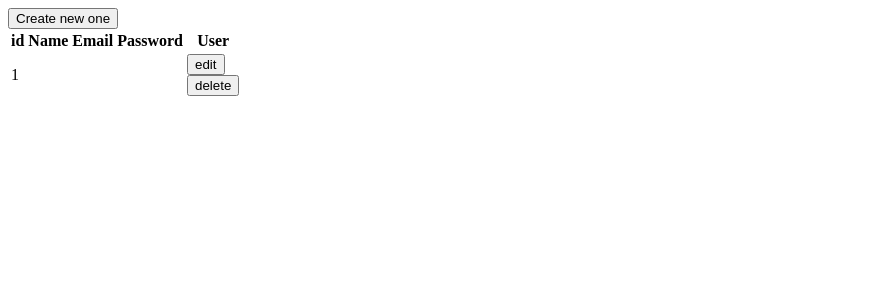
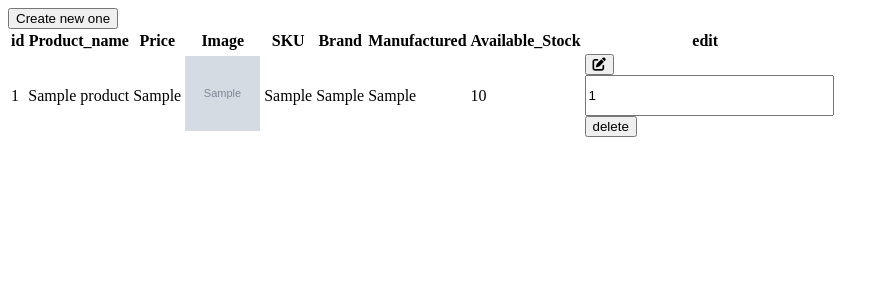
Before and after one commit to kishoreckd/Kishore_Mvc, a PHP site: page / in a window 1280 px wide. Shown: the top 300 px of the page, without its empty margins (0-889 px from the left). Run offline with PHP 8.4, Linux system fonts and the light colour scheme; tables that the repository leaves empty hold one stand-in row (values such as "Sample post"); grey boxes marked "Sample" are stand-in pictures; data that the repository does not hold is empty; some libraries are stand-ins or nearby versions.

Commit message:
edit and list of products

```diff
--- a/controllers/UserController.php
+++ b/controllers/UserController.php
@@ -18,39 +18,40 @@ class UserController {
             $this->userModel->insertdata($products,$files);
 //            var_dump($files);
 
-//            header("location:/");
+            header("location:/");
         }else{
-            require "views/user/createProducts.php";
+            require "views/products/createProducts.php";
         }
 
     }
 
-//    public function edit($user) {
-////        var_dump($user);
-//
-//        $this->userModel->update($user['id'],$user['User_Name'],$user['User_Email'],$user['Password']);
-//        require 'views/user/edit.php';
-//
-//        // Handle form submission for updating an existing user
-//    }
-//
-//    public function delete($id) {
-//        $this->userModel->delete($id);
-//
-//        // Handle user deletion
-//    }
+    public function edit($product,$files) {
+//        var_dump($product);
+var_dump($files);
+        $this->userModel->update($product,$files);
+        require 'views/products/edit.php';
 
-    public function gettingAllUser() {
-        $alluser=$this->userModel->getAllUsersFromDb();
-        require 'views/user/index.php';
-        // Retrieve all users from the UserModel and load the index view
+        // Handle form submission for updating an existing user
     }
 //
-//    public function viewOneUser($id) {
-//        $alluser=$this->userModel->read("$id");
-//        require 'views/user/edit.php';
+    public function deleteProduct($id) {
+        $this->userModel->deleteOnDb($id);
+
+        // Handle user deletion
+    }
+
+    public function listOffAllProducts() {
+        // Retrieve all users from the UserModel and load the index view
+
+        $allproducts=$this->userModel->getAllProductsFromDb();
+        require 'views/products/listOffAllProducts.php';
+    }
 //
-//
-//        // Retrieve a specific user from the UserModel and load the view view
-//    }
+    public function viewOneProduct($id) {
+        $particularProduct=$this->userModel->read("$id");
+        require 'views/products/edit.php';
+
+
+        // Retrieve a specific user from the UserModel and load the view view
+    }
 }
--- a/index.php
+++ b/index.php
@@ -7,9 +7,9 @@ $router = new router();
 
 $router->get('/','list');
 $router->post('/create','create');
-//$router->delete('/delete','delete');
-//$router->get('/view','view');
-//$router->patch('/edit','edit');
+$router->delete('/delete','delete');
+$router->get('/view','view');
+$router->patch('/edit','edit');
 
 
 
--- a/models/UserModel.php
+++ b/models/UserModel.php
@@ -35,39 +35,48 @@ class UserModel extends database {
         $avl_stock =$products['stock'];
 
       $this->db ->query( "Insert into products (product_name,price,image,sku,brand,manufactured,availabe_stock) values ('$products_name','$price','$imagePath','$sku','$brands','$manufactured','$avl_stock')");
-         header("location:/");
-
+//         header("location:/");
     }
     public function read($id) {
-        $query =$this->db->query("select * from form where id =$id");
-        $query->execute();
+        // Perform database select operation based on $id
+
+        $query =$this->db->query("select * from products where id =$id");
         $datas=$query->fetchAll(PDO::FETCH_OBJ);
         return $datas;
 
-        // Perform database select operation based on $id
     }
 
-    public function update($id,$name,$email,$password) {
+    public function update($products,$files) {
+        // Perform database update operation based on $id and $data
 
-        $this->db ->query("Update form set name ='$name', email='$email',pass='$password' where id='$id'");
+        move_uploaded_file($files["tmp_name"],"upload/" .$files["name"]);
+        $imagePath= "upload/".$files["name"];
+
+        $products_name =$products['product_name'];
+        $price =$products['price'];
+        $sku =$products['sku'];
+        $brands =$products['brands'];
+        $manufactured =$products['manufactured'];
+        $avl_stock =$products['stock'];
+        $id =$products['id'];
+            $this->db ->query("Update products set product_name ='$products_name',                                     price='$price',image='$imagePath',sku='$sku',brand='$brands',                                    manufactured=$manufactured,availabe_stock=$avl_stock where id='$id'");
         header("location:/");
 
-        // Perform database update operation based on $id and $data
     }
 
-    public function delete($id) {
-        $this->db ->query( "DELETE FROM form WHERE id = $id;");
+    public function deleteOnDb($id) {
+        $this->db ->query( "DELETE FROM Products WHERE id = $id;");
         header("location:/");
 
         // Perform database delete operation based on $id
     }
 
-    public function getAllUsersFromDb() {
+    public function getAllProductsFromDb() {
        $query =$this->db->query("select * from products");
        $query->execute();
        $datas=$query->fetchAll(PDO::FETCH_OBJ);
        return $datas;
-                                                                                                                                                                                                                                                                                                                                                                                                                                                                                             $query->execute();
+
         // Retrieve all users from the database
     }
 }
--- a/router/router.php
+++ b/router/router.php
@@ -10,10 +10,6 @@ class router
         $this->controller = new UserController();
     }
 
-    public function check($middleware)
-    {
-        $this->router[count($this->router) - 1]['middleware'] = $middleware;
-    }
 
     public function get($uri, $action)
     {
@@ -21,7 +17,6 @@ class router
             'uri' => $uri,
             'action' => $action,
             'method' => 'GET',
-            'middleware' => null
         ];
         return $this;
     }
@@ -31,7 +26,6 @@ class router
             'uri' => $uri,
             'action' => $action,
             'method' => 'GET',
-            'middleware' => null
         ];
         return $this;
     }
@@ -40,8 +34,7 @@ class router
         $this->router[] = [
             'uri' => $uri,
             'action' => $action,
-            'method' => 'GET',
-            'middleware' => null
+            'method' => 'DELETE',
         ];
         return $this;
     }
@@ -50,8 +43,7 @@ class router
         $this->router[] = [
             'uri' => $uri,
             'action' => $action,
-            'method' => 'GET',
-            'middleware' => null
+            'method' => 'PATCH',
         ];
         return $this;
     }
@@ -67,20 +59,20 @@ class router
                             $this->controller->createNewProducts($_POST,$_FILES['image']);
                             break;
                         case 'edit':
-                            $this->controller->edit($_POST);
+                            $this->controller->edit($_POST,$_FILES['image']);
                             break;
                         case 'delete':
-                            $this->controller->delete($_POST['delete']);
+                            $this->controller->deleteProduct($_POST);
                             break;
                         case 'view':
-                            $this->controller->viewOneUser($_POST['view']);
+                            $this->controller->viewOneProduct($_POST['view']);
                             break;
                         default:
-                            $this->controller->gettingAllUser();
+                            $this->controller->listOffAllProducts();
                     }
 
                 } else {
-                    $this->controller->getting_all_user();
+                    $this->controller->listOffAllProducts();
                 }
 
             }
--- a/views/user/createProducts.php
+++ b/views/products/createProducts.php
@@ -5,7 +5,7 @@
     <meta http-equiv="X-UA-Compatible" content="IE=edge">
     <meta name="viewport" content="width=device-width, initial-scale=1.0">
     <title> AddProducts</title>
-    <link rel="stylesheet" href="/views/user/style.css">
+    <link rel="stylesheet" href="/views/products/style.css">
 </head>
 <body>
 
--- /dev/null
+++ b/views/products/listOffAllProducts.php
@@ -0,0 +1,68 @@
+<!DOCTYPE html>
+<html lang="en">
+<head>
+    <meta charset="UTF-8">
+    <meta name="viewport" content="width=device-width, initial-scale=1.0">
+    <title>Product Lists</title>
+    <link rel="stylesheet" href="./views/products/style.css">
+    <link rel="stylesheet" href="https://cdnjs.cloudflare.com/ajax/libs/font-awesome/5.14.0/css/all.min.css" />
+    <script src="https://kit.fontawesome.com/52d2b40c3f.js" crossorigin="anonymous"></script>
+
+</head>
+<body>
+<table>
+<tr>
+        <th rowspan>id</th>
+        <th>Product_name</th>
+        <th>Price</th>
+        <th>Image</th>
+        <th>SKU</th>
+        <th>Brand</th>
+        <th>Manufactured</th>
+        <th>Available_Stock</th>
+        <th>edit</th>
+
+
+
+</tr>
+        <?php foreach ($allproducts as $index => $product):?>
+
+    <tr>
+        <td><?php echo $index+1?></td>
+        <td><?php echo $product->product_name?></td>
+        <td><?php echo $product->price?></td>
+        <td><img class="productimage" src="<?php echo $product->image?>"></td>
+        <td><?php echo $product->sku?></td>
+        <td><?php echo $product->brand?></td>
+        <td><?php echo $product->manufactured?></td>
+        <td><?php echo $product->availabe_stock?></td>
+        <td>
+            <form action="/view" method="post">
+                <input type="hidden" name="view" value="<?php echo $product->id?>">
+                <button type="submit" name="action"  value="view"><i class="fas fa-edit"></i>
+            </button>
+            </form>
+
+            <form action="/delete" method="post">
+            <input type="text" name="delete" value="<?php echo $product->id?>">
+            <button type="submit" name ="action" value ="delete">delete</button>
+
+            </form>
+        </td>
+
+    </tr>
+
+    <?php endforeach;?>
+<!--<a href="./views/user/create.php"> create new one</a>-->
+
+<form action="/create" method="post">
+    <button type ="submit"  >Create new one</button>
+</form>
+
+
+
+</table>
+
+
+</body>
+</html>
--- a/views/user/style.css
+++ b/views/products/style.css
@@ -42,6 +42,10 @@ input[type="text"],[type="number"], input[type="password"], input[type="email"]
     width: 100%;
 }
 
+.productimage{
+  height: 75px;
+  width: 75px;
+}
 
 input[type="submit"] {
   background-color: #0c8fc1;
--- a/views/user/index.php
+++ /dev/null
@@ -1,51 +0,0 @@
-<!DOCTYPE html>
-<html lang="en">
-<head>
-    <meta charset="UTF-8">
-    <meta name="viewport" content="width=device-width, initial-scale=1.0">
-    <title>Document</title>
-</head>
-<body>
-<table>
-<tr>
-        <th rowspan>id</th>
-        <th>Name</th>
-        <th>Email</th>
-        <th>Password</th>
-        <th>User</th>
-    </tr>
-        <?php foreach ($alluser as $index => $user):?>
-
-    <tr>
-        <td><?php echo $index+1?></td>
-        <td><?php echo $user->name?></td>
-        <td><?php echo $user->email?></td>
-        <td><?php echo $user->pass?></td>
-
-        <td>
-            <form action="/view" method="post">
-                <input type="hidden" name="view" value="<?php echo $user->id?>">
-            <button type="submit" name="action"  value="view">edit</button>
-            </form>
-            <form action="/delete" method="post">
-                <input type="hidden" name="delete" value="<?php echo $user->id?>">
-                <button type="submit" name="action"  value="delete">delete</button>
-            </form>
-        </td>
-
-    </tr>
-
-    <?php endforeach;?>
-<!--<a href="./views/user/create.php"> create new one</a>-->
-
-<form action="/create" method="post">
-    <button type ="submit"  >Create new one</button>
-</form>
-
-
-
-</table>
-
-
-</body>
-</html>
```
Also changed, not shown: views/products/edit.php (added, +44 -0 lines), views/user/edit.php (deleted, +0 -22 lines), views/user/signup.php (deleted, +0 -46 lines), upload/clipart3253405.png (added), upload/pexels-pixabay-414659.jpg (added), views/products/view.php (renamed from views/user/view.php).
